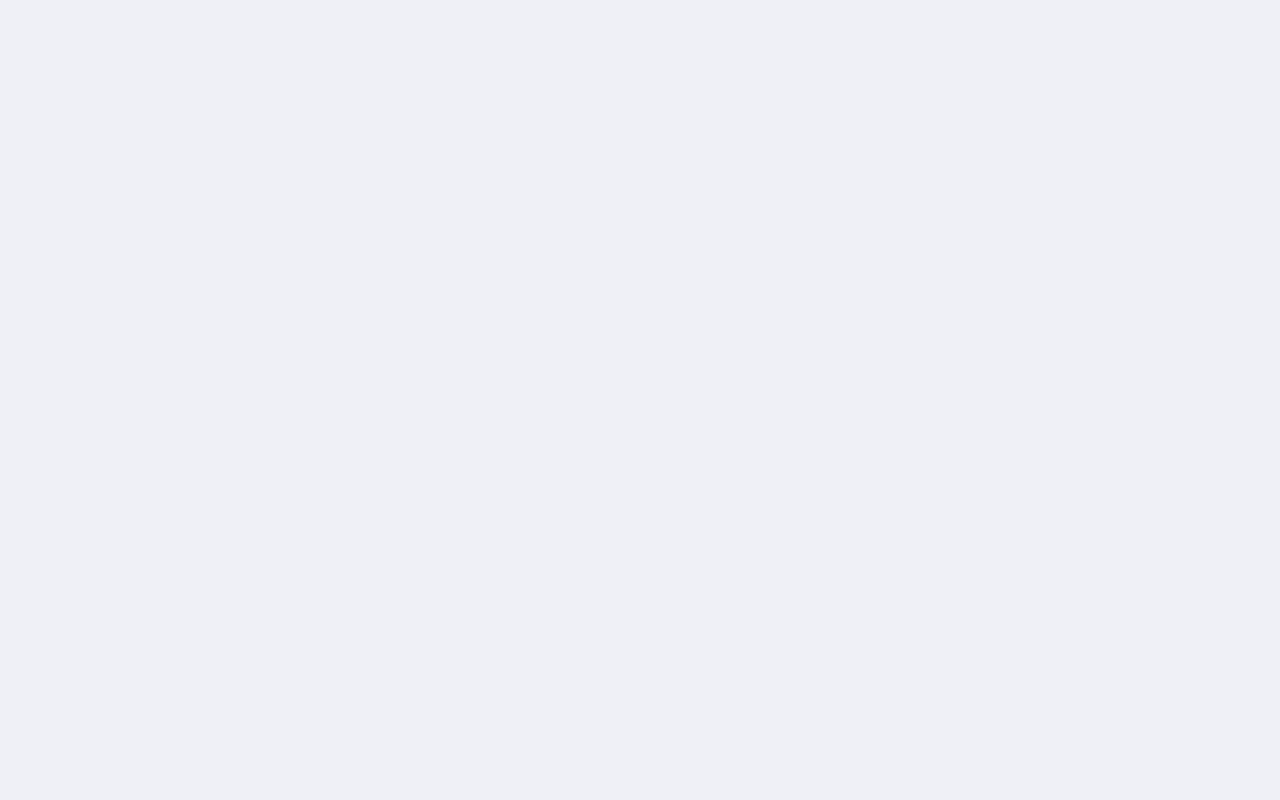
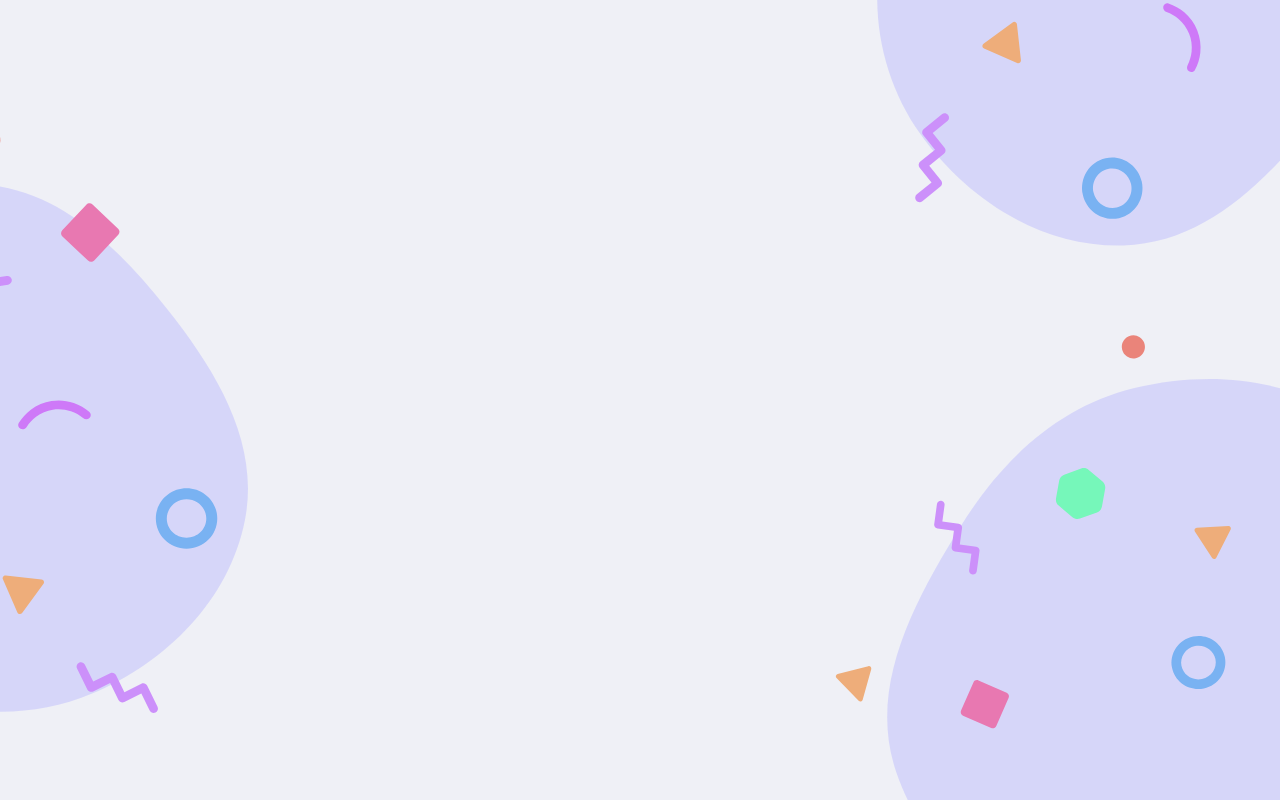
Before and after one commit to peter-hinch/advent-of-css-2022-02-ecommerce-component, a website: page index.html in a window 1280 px wide. Drawn offline with nearby package versions, Linux system fonts and the light colour scheme.

Commit message:
Add background images.

```diff
--- a/styles.css
+++ b/styles.css
@@ -1,5 +1,9 @@
 @import url('https://fonts.googleapis.com/css2?family=Poppins:ital,wght@0,400;0,700;1,400;1,700&display=swap');
 
 body {
-  background: #eff0f6;
+  min-height: 100vh;
+  background: no-repeat url('./images/bg__top-right.svg'),
+    no-repeat url('./images/bg__left.svg'),
+    no-repeat url('./images/bg__btm-right.svg'), #eff0f6;
+  background-position: 100% 0%, 0% 60%, 100% 100%;
 }
```
